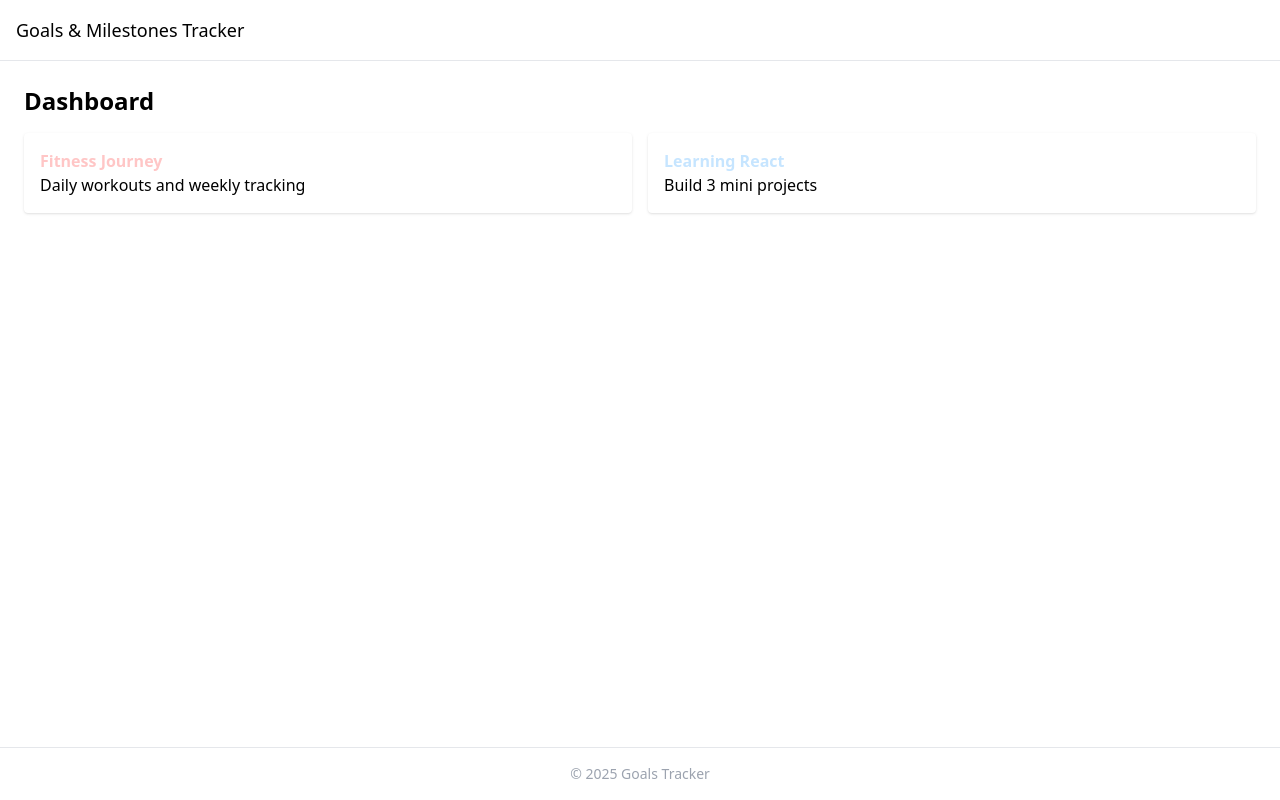
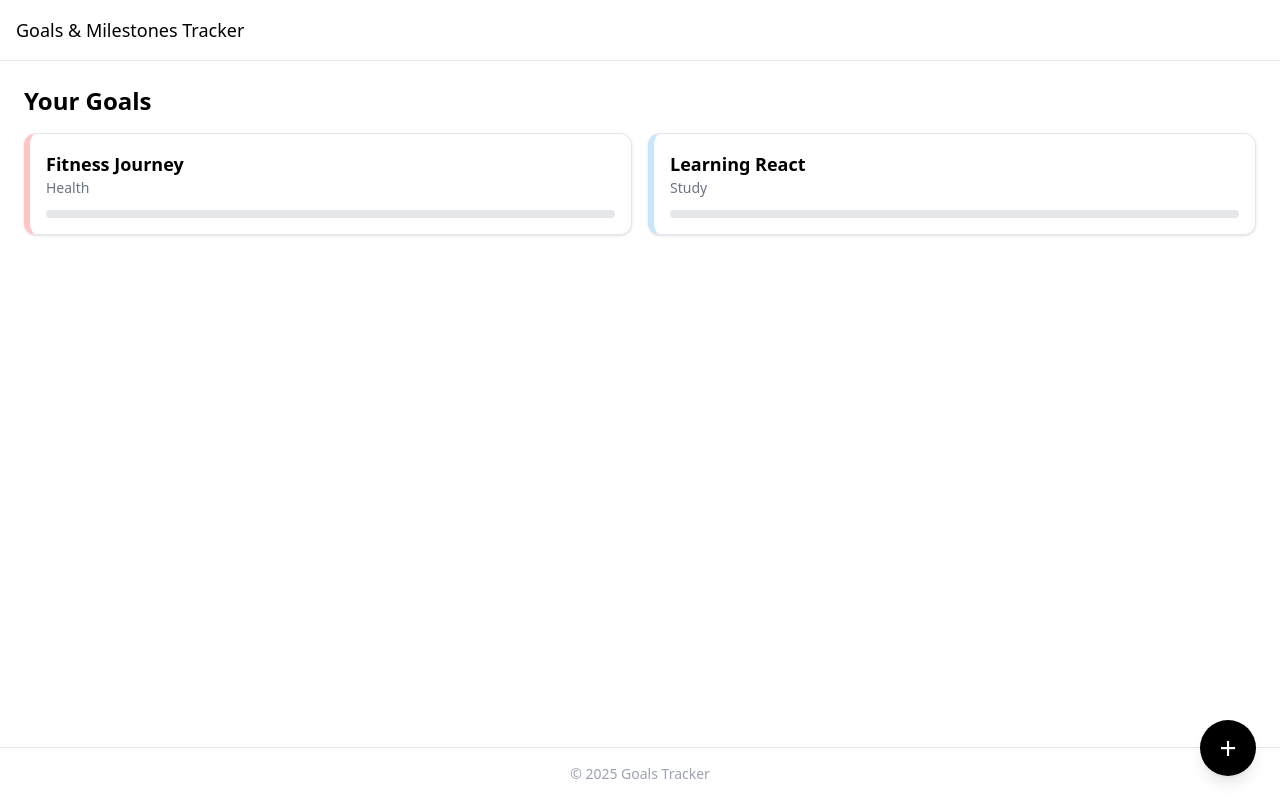
Before and after one commit to hridhu24/goals-milestones-tracker, a React (Vite) app: page / in a window 1280 px wide. Built offline with nearby package versions, Linux system fonts and the light colour scheme.

Commit message:
Create Goal UI (Form + Modal) + Add Goal Flow

```diff
--- /dev/null
+++ b/src/components/GoalCard/GoalCard.jsx
@@ -0,0 +1,23 @@
+import React from "react";
+
+export default function GoalCard({ goal }) {
+  return (
+    <div
+      className="p-4 rounded-xl shadow bg-white border cursor-pointer"
+      style={{ borderLeft: `6px solid ${goal.color}` }}
+    >
+      <h3 className="text-lg font-semibold">{goal.title}</h3>
+      <p className="text-sm text-gray-500">{goal.category}</p>
+
+      <div className="mt-3 h-2 bg-gray-200 rounded">
+        <div
+          className="h-full rounded"
+          style={{
+            width: `${goal.progress || 0}%`,
+            backgroundColor: goal.color,
+          }}
+        />
+      </div>
+    </div>
+  );
+}
--- /dev/null
+++ b/src/components/GoalForm/GoalForm.jsx
@@ -0,0 +1,102 @@
+import React, { useState } from "react";
+import { useGoals } from "../../contexts/GoalsContext";
+
+const pastelColors = [
+  "#FFC6C6", "#FFDFAF", "#FFF3B0",
+  "#C9F4DE", "#C7E9FF", "#E4C7FF"
+];
+
+export default function GoalForm({ onClose }) {
+  const { addGoal } = useGoals();
+
+  const [title, setTitle] = useState("");
+  const [description, setDescription] = useState("");
+  const [category, setCategory] = useState("Personal");
+  const [color, setColor] = useState("#FFC6C6");
+
+  const handleSubmit = (e) => {
+    e.preventDefault();
+
+    addGoal({
+      title,
+      description,
+      category,
+      color,
+      milestones: [],
+    });
+
+    onClose();
+  };
+
+  return (
+    <div className="fixed inset-0 bg-black/40 flex items-center justify-center p-4">
+      <div className="bg-white rounded-xl shadow-xl w-full max-w-md p-6">
+        <h2 className="text-lg font-bold mb-4">Create New Goal</h2>
+
+        <form onSubmit={handleSubmit} className="space-y-4">
+
+          <input
+            className="w-full p-2 border rounded"
+            placeholder="Goal Title"
+            value={title}
+            onChange={(e) => setTitle(e.target.value)}
+            required
+          />
+
+          <textarea
+            className="w-full p-2 border rounded"
+            placeholder="Description (optional)"
+            value={description}
+            onChange={(e) => setDescription(e.target.value)}
+          />
+
+          <select
+            className="w-full p-2 border rounded"
+            value={category}
+            onChange={(e) => setCategory(e.target.value)}
+          >
+            <option>Personal</option>
+            <option>Study</option>
+            <option>Fitness</option>
+            <option>Career</option>
+            <option>Health</option>
+            <option>Finance</option>
+          </select>
+
+          {/* Color picker */}
+          <div>
+            <p className="mb-1 text-sm font-medium">Choose Color</p>
+            <div className="flex gap-2">
+              {pastelColors.map((c) => (
+                <div
+                  key={c}
+                  className={`w-8 h-8 rounded-full border cursor-pointer ${
+                    color === c ? "ring-2 ring-black" : ""
+                  }`}
+                  style={{ backgroundColor: c }}
+                  onClick={() => setColor(c)}
+                />
+              ))}
+            </div>
+          </div>
+
+          <button
+            type="submit"
+            className="w-full bg-black text-white py-2 rounded-lg mt-2"
+          >
+            Create Goal
+          </button>
+
+        </form>
+
+        <button
+          className="mt-3 text-sm text-gray-500 underline w-full"
+          onClick={onClose}
+        >
+          Cancel
+        </button>
+
+      </div>
+    </div>
+  );
+}
--- a/src/pages/Dashboard/index.jsx
+++ b/src/pages/Dashboard/index.jsx
@@ -1,24 +1,34 @@
+import React, { useState } from "react";
 import { useGoals } from "../../contexts/GoalsContext";
+import GoalCard from "../../components/GoalCard/GoalCard";
+import GoalForm from "../../components/GoalForm/GoalForm";
+
 
 export default function Dashboard() {
   const { goals } = useGoals();
-
-  console.log("Goals from context:", goals);
+  const [openForm, setOpenForm] = useState(false);
 
   return (
-    <div className="p-6">
-      <h1 className="text-2xl font-bold">Dashboard</h1>
+    <div className="p-6 relative">
 
-      <div className="mt-4 grid grid-cols-1 md:grid-cols-2 gap-4">
-        {goals.map((g) => (
-          <div key={g.id} className="p-4 shadow rounded bg-white">
-            <h2 className="font-semibold" style={{ color: g.color }}>
-              {g.title}
-            </h2>
-            <p>{g.description}</p>
-          </div>
+      <h1 className="text-2xl font-bold mb-4">Your Goals</h1>
+
+      {/* Goals Grid */}
+      <div className="grid grid-cols-1 md:grid-cols-2 gap-4">
+        {goals.map((goal) => (
+          <GoalCard key={goal.id} goal={goal} />
         ))}
       </div>
+
+      {/* Floating Add Button */}
+      <button
+        onClick={() => setOpenForm(true)}
+        className="fixed bottom-6 right-6 bg-black text-white w-14 h-14 rounded-full text-3xl shadow-lg"
+      >
+        +
+      </button>
+
+      {openForm && <GoalForm onClose={() => setOpenForm(false)} />}
     </div>
   );
 }
```
